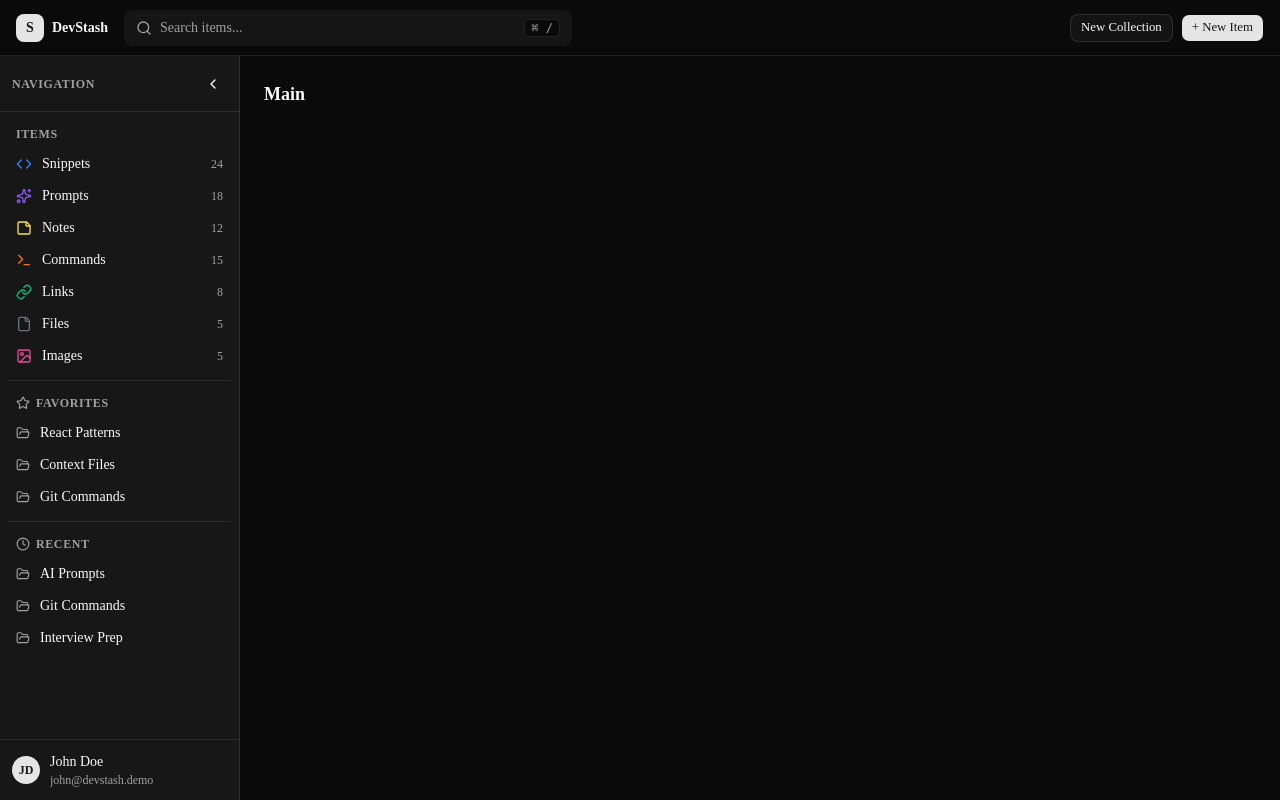
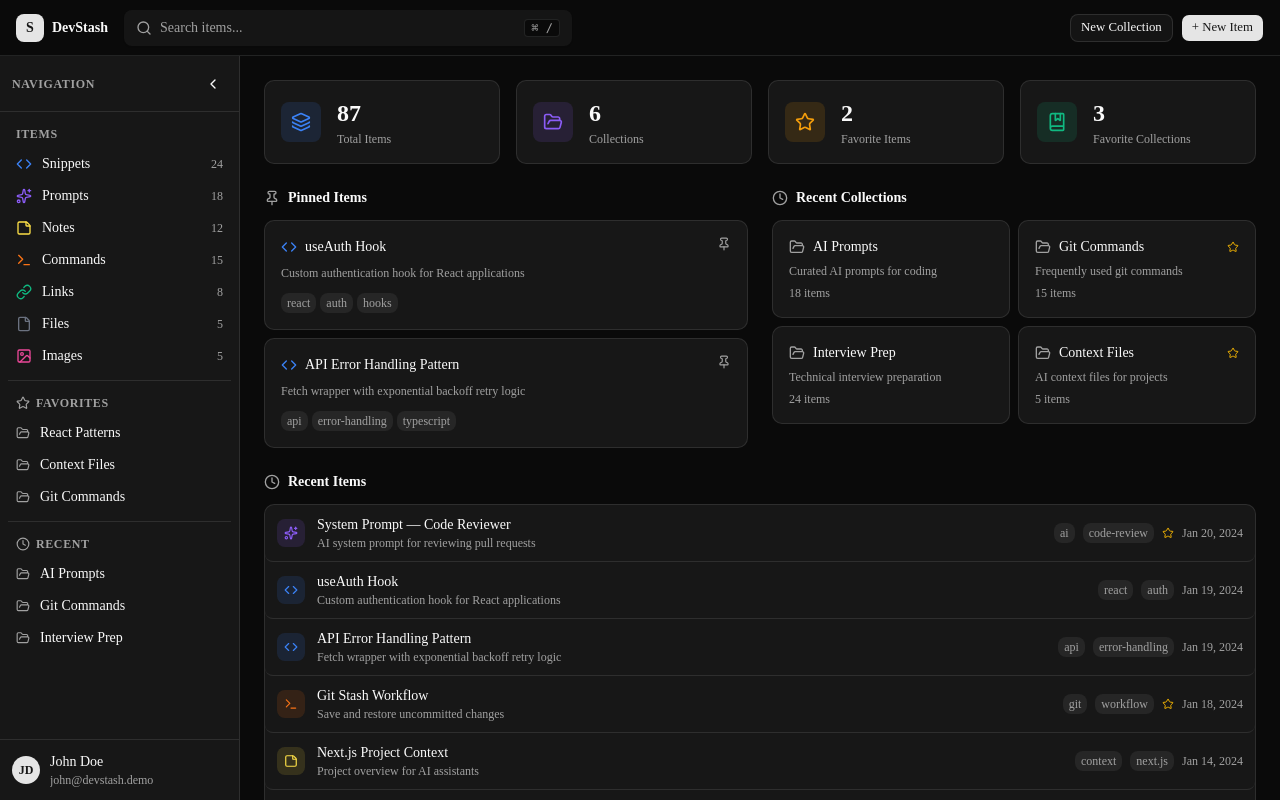
Before and after one commit to MohammedNoureldeen/DevStash, a Next.js app: page /dashboard in a window 1280 px wide. Built offline with nearby package versions, Linux system fonts and the light colour scheme.

Commit message:
feat(dashboard): implement phase 3 main content

```diff
--- a/app/dashboard/page.tsx
+++ b/app/dashboard/page.tsx
@@ -1,9 +1,10 @@
 import DashboardShell from '@/src/components/dashboard/DashboardShell'
+import MainContent from '@/src/components/dashboard/MainContent'
 
 export default function DashboardPage() {
   return (
     <DashboardShell>
-      <h2 className="text-lg font-semibold">Main</h2>
+      <MainContent />
     </DashboardShell>
   )
 }
--- a/context/current-feature.md
+++ b/context/current-feature.md
@@ -1,6 +1,6 @@
 # Current Feature
 
-Dashboard UI Phase 2
+Dashboard UI Phase 3
 
 ## Status
 
@@ -10,17 +10,14 @@ Completed
 
 ## Goals
 
-- Collapsible sidebar (desktop: icon rail / expanded, mobile: overlay drawer)
-- Item type links to /items/TYPE (e.g. /items/snippets)
-- Favorite collections section in sidebar
-- Most recent collections section in sidebar
-- User avatar area at the bottom of sidebar
-- Drawer icon to open/close sidebar
-- Always a drawer on mobile view
+- 4 stats cards (total items, collections, favorite items, favorite collections)
+- Pinned items section
+- Recent collections section
+- 10 recent items list
 
 ## Notes
 
-See full spec at `context/features/dashboard-phase-2-spec.md`.
+See full spec at `context/features/dashboard-phase-3-spec.md`.
 
 ## History
 
@@ -30,3 +27,5 @@ See full spec at `context/features/dashboard-phase-2-spec.md`.
 - **2026-04-12** — Set current feature to Dashboard UI Phase 1.
 - **2026-04-12** — Implemented phase 1: ShadCN UI init, Button/Input components, `/dashboard` route, dark mode, TopBar with search and new item button, sidebar and main placeholders.
 - **2026-04-12** — Implemented phase 2: collapsible sidebar with item type links, favorite/recent collections, user avatar, mobile drawer, DashboardShell layout component.
+- **2026-04-12** — Implemented phase 3: MainContent component with 4 stats cards, pinned items cards, recent collections grid, and recent items list (up to 10).
+- **2026-04-12** — Created branch `feature/dashboard-ui-phase-3` and verified phase 3 requirements are implemented and marked complete.
--- /dev/null
+++ b/src/components/dashboard/MainContent.tsx
@@ -0,0 +1,227 @@
+import {
+  Code, Sparkles, StickyNote, Terminal,
+  Link as LinkIcon, File, Image,
+  Star, Pin, Clock, FolderOpen,
+  Layers, BookMarked,
+} from 'lucide-react'
+import {
+  mockCollections,
+  mockItems,
+  mockItemTypes,
+  mockItemTypeCounts,
+} from '@/src/lib/mock-data'
+
+// ── Icon map ───────────────────────────────────────────────────────────────
+const ICON_MAP: Record<string, React.ElementType> = {
+  Code,
+  Sparkles,
+  StickyNote,
+  Terminal,
+  Link: LinkIcon,
+  File,
+  Image,
+}
+
+// ── Derived data ───────────────────────────────────────────────────────────
+const totalItems = Object.values(mockItemTypeCounts).reduce((a, b) => a + b, 0)
+const totalCollections = mockCollections.length
+const favoriteItemsCount = mockItems.filter(i => i.isFavorite).length
+const favoriteCollectionsCount = mockCollections.filter(c => c.isFavorite).length
+
+const pinnedItems = mockItems.filter(i => i.isPinned)
+
+const recentCollections = [...mockCollections]
+  .sort((a, b) => new Date(b.createdAt).getTime() - new Date(a.createdAt).getTime())
+  .slice(0, 4)
+
+const recentItems = [...mockItems]
+  .sort((a, b) => new Date(b.createdAt).getTime() - new Date(a.createdAt).getTime())
+  .slice(0, 10)
+
+// ── Helpers ────────────────────────────────────────────────────────────────
+function getItemType(itemTypeId: string) {
+  return mockItemTypes.find(t => t.id === itemTypeId)
+}
+
+function formatDate(iso: string) {
+  return new Date(iso).toLocaleDateString('en-US', { month: 'short', day: 'numeric', year: 'numeric' })
+}
+
+// ── Sub-components ─────────────────────────────────────────────────────────
+function StatCard({
+  label,
+  value,
+  icon: Icon,
+  color,
+}: {
+  label: string
+  value: number
+  icon: React.ElementType
+  color: string
+}) {
+  return (
+    <div className="rounded-lg border border-border bg-card p-4 flex items-center gap-4">
+      <div
+        className="flex items-center justify-center w-10 h-10 rounded-md shrink-0"
+        style={{ backgroundColor: `${color}22` }}
+      >
+        <Icon className="h-5 w-5" style={{ color }} />
+      </div>
+      <div className="min-w-0">
+        <p className="text-2xl font-bold text-foreground tabular-nums">{value}</p>
+        <p className="text-xs text-muted-foreground mt-0.5">{label}</p>
+      </div>
+    </div>
+  )
+}
+
+function PinnedItemCard({ item }: { item: typeof mockItems[number] }) {
+  const type = getItemType(item.itemTypeId)
+  const Icon = type ? (ICON_MAP[type.icon] ?? File) : File
+
+  return (
+    <div className="rounded-lg border border-border bg-card p-4 flex flex-col gap-2 hover:border-border/80 transition-colors cursor-pointer">
+      <div className="flex items-start justify-between gap-2">
+        <div className="flex items-center gap-2 min-w-0">
+          {type && (
+            <Icon className="h-4 w-4 shrink-0" style={{ color: type.color }} />
+          )}
+          <span className="text-sm font-medium text-foreground truncate">{item.title}</span>
+        </div>
+        <Pin className="h-3.5 w-3.5 shrink-0 text-muted-foreground" />
+      </div>
+      {item.description && (
+        <p className="text-xs text-muted-foreground line-clamp-2">{item.description}</p>
+      )}
+      {item.tags.length > 0 && (
+        <div className="flex flex-wrap gap-1 mt-auto pt-1">
+          {item.tags.slice(0, 3).map(tag => (
+            <span
+              key={tag}
+              className="inline-flex items-center rounded-md bg-muted px-1.5 py-0.5 text-xs text-muted-foreground"
+            >
+              {tag}
+            </span>
+          ))}
+        </div>
+      )}
+    </div>
+  )
+}
+
+function RecentCollectionCard({ col }: { col: typeof mockCollections[number] }) {
+  return (
+    <div className="rounded-lg border border-border bg-card p-4 flex flex-col gap-1.5 hover:border-border/80 transition-colors cursor-pointer">
+      <div className="flex items-center gap-2">
+        <FolderOpen className="h-4 w-4 shrink-0 text-muted-foreground" />
+        <span className="text-sm font-medium text-foreground truncate">{col.name}</span>
+        {col.isFavorite && <Star className="h-3 w-3 shrink-0 text-yellow-500 ml-auto" />}
+      </div>
+      {col.description && (
+        <p className="text-xs text-muted-foreground line-clamp-1">{col.description}</p>
+      )}
+      <p className="text-xs text-muted-foreground mt-auto">
+        {col.itemCount} {col.itemCount === 1 ? 'item' : 'items'}
+      </p>
+    </div>
+  )
+}
+
+function RecentItemRow({ item }: { item: typeof mockItems[number] }) {
+  const type = getItemType(item.itemTypeId)
+  const Icon = type ? (ICON_MAP[type.icon] ?? File) : File
+
+  return (
+    <div className="flex items-center gap-3 py-2.5 px-3 rounded-md hover:bg-muted/50 transition-colors cursor-pointer group">
+      <div
+        className="flex items-center justify-center w-7 h-7 rounded-md shrink-0"
+        style={{ backgroundColor: type ? `${type.color}22` : undefined }}
+      >
+        <Icon className="h-3.5 w-3.5" style={{ color: type?.color }} />
+      </div>
+      <div className="flex-1 min-w-0">
+        <p className="text-sm font-medium text-foreground truncate">{item.title}</p>
+        {item.description && (
+          <p className="text-xs text-muted-foreground truncate">{item.description}</p>
+        )}
+      </div>
+      <div className="flex items-center gap-2 shrink-0">
+        {item.tags.slice(0, 2).map(tag => (
+          <span
+            key={tag}
+            className="hidden sm:inline-flex items-center rounded-md bg-muted px-1.5 py-0.5 text-xs text-muted-foreground"
+          >
+            {tag}
+          </span>
+        ))}
+        {item.isFavorite && <Star className="h-3 w-3 text-yellow-500" />}
+        <span className="text-xs text-muted-foreground">{formatDate(item.createdAt)}</span>
+      </div>
+    </div>
+  )
+}
+
+// ── Main export ────────────────────────────────────────────────────────────
+export default function MainContent() {
+  return (
+    <div className="flex flex-col gap-6">
+
+      {/* Stats */}
+      <div className="grid grid-cols-2 lg:grid-cols-4 gap-4">
+        <StatCard label="Total Items" value={totalItems} icon={Layers} color="#3b82f6" />
+        <StatCard label="Collections" value={totalCollections} icon={FolderOpen} color="#8b5cf6" />
+        <StatCard label="Favorite Items" value={favoriteItemsCount} icon={Star} color="#f59e0b" />
+        <StatCard label="Favorite Collections" value={favoriteCollectionsCount} icon={BookMarked} color="#10b981" />
+      </div>
+
+      {/* Pinned + Recent Collections */}
+      <div className="grid grid-cols-1 lg:grid-cols-2 gap-6">
+
+        {/* Pinned Items */}
+        <section>
+          <div className="flex items-center gap-2 mb-3">
+            <Pin className="h-4 w-4 text-muted-foreground" />
+            <h2 className="text-sm font-semibold text-foreground">Pinned Items</h2>
+          </div>
+          {pinnedItems.length > 0 ? (
+            <div className="flex flex-col gap-2">
+              {pinnedItems.map(item => (
+                <PinnedItemCard key={item.id} item={item} />
+              ))}
+            </div>
+          ) : (
+            <p className="text-sm text-muted-foreground">No pinned items.</p>
+          )}
+        </section>
+
+        {/* Recent Collections */}
+        <section>
+          <div className="flex items-center gap-2 mb-3">
+            <Clock className="h-4 w-4 text-muted-foreground" />
+            <h2 className="text-sm font-semibold text-foreground">Recent Collections</h2>
+          </div>
+          <div className="grid grid-cols-1 sm:grid-cols-2 gap-2">
+            {recentCollections.map(col => (
+              <RecentCollectionCard key={col.id} col={col} />
+            ))}
+          </div>
+        </section>
+
+      </div>
+
+      {/* Recent Items */}
+      <section>
+        <div className="flex items-center gap-2 mb-3">
+          <Clock className="h-4 w-4 text-muted-foreground" />
+          <h2 className="text-sm font-semibold text-foreground">Recent Items</h2>
+        </div>
+        <div className="rounded-lg border border-border bg-card divide-y divide-border overflow-hidden">
+          {recentItems.map(item => (
+            <RecentItemRow key={item.id} item={item} />
+          ))}
+        </div>
+      </section>
+
+    </div>
+  )
+}
```
